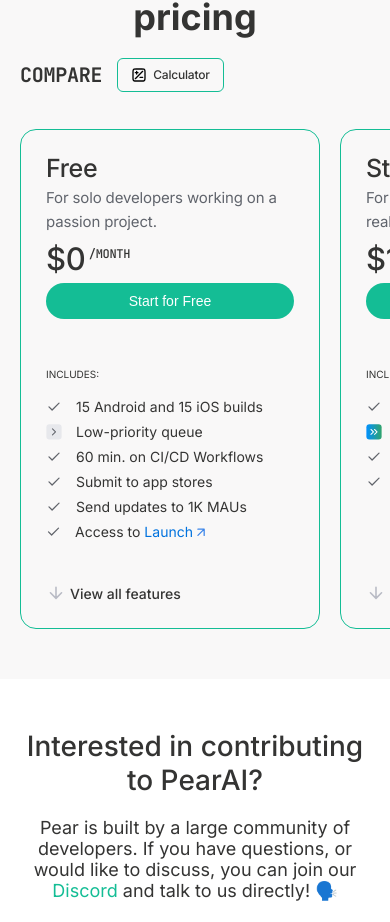
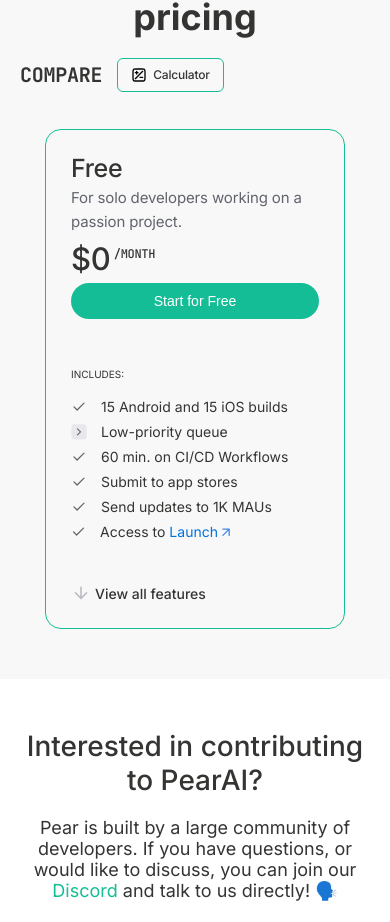
Before and after one commit to uuuuuwwwwwuuuuu/PeerAi, a React (Create React App) app: page / in a window 390 px wide. Shown: the part 2671-3593 px from the top of the page. Built offline with nearby package versions, Linux system fonts and the light colour scheme.

Commit message:
feat: slider

```diff
--- a/src/components/main/Main.scss
+++ b/src/components/main/Main.scss
@@ -72,12 +72,6 @@
     }
 }
 
-@media screen and (max-width: 660px) {
-    .price_cards_wrapper {
-        display: flex;
-    }
-}
-
 @media screen and (max-width: 470px) {
     .header_buttons_wrapper {
         flex-direction: column;
@@ -94,3 +88,26 @@
         margin: 50px 0;
     }
 }
+
+
+@media screen and (max-width: 660px) {
+    .price_cards_wrapper {
+        display: flex;
+        width: max-content;
+        gap: 50px;
+        position: relative;
+        transition: 0.15s ease transform;
+    }
+}
+
+.price_slider {
+    width: 100%;
+    display: flex;
+    flex-direction: column;
+    align-items: center;
+}
+
+.price_slider_window {
+    width: 300px;
+    overflow: hidden;
+}
--- a/src/components/main/Main.tsx
+++ b/src/components/main/Main.tsx
@@ -1,8 +1,9 @@
-import { FC } from 'react';
+import { FC, useRef, useState } from 'react';
 import './Main.scss';
 import MainCard from './MainCard/MainCard';
 import styled from 'styled-components';
 import PriceCard from './PriceCard/PriceCard';
+import useScreenSize from '../../detectScreenSize';
 
 const Prices = styled.div`
     width: 100%;
@@ -186,7 +187,167 @@
     setIsVisibleCalcModal: React.Dispatch<React.SetStateAction<boolean>>;
 }
 
+const PriceSection: FC<{ withSlider?: boolean }> = ({ withSlider }) => {
+    const data = [
+        {
+            title: 'Free',
+            info: 'For solo developers working on a passion project.',
+            price: 0,
+            options: [
+                '15 Android and 15 iOS builds',
+                'Low-priority queue',
+                '60 min. on CI/CD Workflows',
+                'Submit to app stores',
+                'Send updates to 1K MAUs',
+            ],
+            border: 'left',
+            size: 'big',
+        },
+        {
+            title: 'Starter',
+            info: 'For developers ready to launch real-world apps.',
+            price: 19,
+            options: [
+                '145 of builds',
+                'High-priority queue',
+                'Access to large workers',
+                'Send updates to 3K MAUs',
+            ],
+            border: 'none',
+            size: 'big',
+        },
+        {
+            title: 'Production',
+            info: 'For teams building and distributing production apps.',
+            price: 199,
+            options: [
+                '225 builds',
+                '2 included concurrencies',
+                'Send updates to 50K MAUs',
+                'Priority support',
+                'Single sign-on (SSO)',
+            ],
+            border: 'none',
+            size: 'big',
+        },
+        {
+            title: 'Enterprise',
+            info: 'For apps with scale, security, and compliance needs.',
+            price: 1999,
+            options: [
+                '1,000 of builds',
+                '5 included concurrencies',
+                'Send updates to 1M MAUs',
+                'Slack and strategic support add-on available',
+            ],
+            border: 'right',
+            size: 'big',
+        },
+    ] as const;
+
+    const [isTouch, setIsTouch] = useState(false);
+    const [translateValue, setTranslateValue] = useState(0);
+    const [currentSlideIndex, setCurrentSlideIndex] = useState(0);
+
+    const [startX, setStartX] = useState(0);
+    const [diffX, setDiffX] = useState(0);
+
+    const sliderWindowRef = useRef<HTMLDivElement | null>(null);
+
+    const touchStart = (event: React.TouchEvent<HTMLDivElement>) => {
+        setIsTouch(true);
+        setStartX(event.touches[0].clientX);
+    };
+
+    const touchSlide = (event: React.TouchEvent<HTMLDivElement>) => {
+        if (isTouch) {
+            const touch = event.touches[0];
+            const diffX = touch.clientX - startX;
+
+            setDiffX(diffX);
+            setTranslateValue(currentSlideIndex * 350 - diffX);
+        }
+    };
+
+    const touchEnd = () => {
+        setIsTouch(false);
+        if (diffX <= -150) {
+            setCurrentSlideIndex(prevState => {
+                if (prevState >= data.length - 1) {
+                    setTranslateValue(prevState * 350);
+                    return prevState;
+                }
+                const newValue = prevState + 1;
+                setTranslateValue(newValue * 350);
+                return newValue;
+            });
+        } else if (diffX >= 150) {
+            setCurrentSlideIndex(prevState => {
+                if (prevState <= 0) {
+                    setTranslateValue(prevState * 350);
+                    return prevState;
+                }
+                const newValue = prevState - 1;
+                setTranslateValue(newValue * 350);
+                return newValue;
+            });
+        } else {
+            setTranslateValue(currentSlideIndex * 350);
+        }
+    };
+
+    if (withSlider) {
+        return (
+            <div className="price_slider">
+                <div className="price_slider_window" ref={sliderWindowRef}>
+                    <section
+                        className="price_cards_wrapper"
+                        onTouchStart={touchStart}
+                        onTouchEnd={touchEnd}
+                        onTouchMove={touchSlide}
+                        style={{ transform: `translateX(${-translateValue}px)` }}
+                    >
+                        {data.map((priceCardData, index) => {
+                            return (
+                                <PriceCard
+                                    title={priceCardData.title}
+                                    info={priceCardData.info}
+                                    price={priceCardData.price}
+                                    options={priceCardData.options}
+                                    border={priceCardData.border}
+                                    size={priceCardData.size}
+                                    key={index}
+                                />
+                            );
+                        })}
+                    </section>
+                </div>
+            </div>
+        );
+    } else {
+        return (
+            <section className="price_cards_wrapper">
+                {data.map((priceCardData, index) => {
+                    return (
+                        <PriceCard
+                            title={priceCardData.title}
+                            info={priceCardData.info}
+                            price={priceCardData.price}
+                            options={priceCardData.options}
+                            border={priceCardData.border}
+                            size={priceCardData.size}
+                            key={index}
+                        />
+                    );
+                })}
+            </section>
+        );
+    }
+};
+
 const Main: FC<IProps> = ({ setIsVisibleCalcModal }) => {
+    const { width } = useScreenSize();
+
     return (
         <main>
             <HeaderInfoWrapper>
@@ -262,62 +423,8 @@
                             <span>Calculator</span>
                         </CompareButton>
                     </CompareWrapper>
-                    <section className="price_cards_wrapper">
-                        <PriceCard
-                            title="Free"
-                            info="For solo developers working on a passion project."
-                            price={0}
-                            options={[
-                                '15 Android and 15 iOS builds',
-                                'Low-priority queue',
-                                '60 min. on CI/CD Workflows',
-                                'Submit to app stores',
-                                'Send updates to 1K MAUs',
-                            ]}
-                            border="left"
-                            size="big"
-                        />
-                        <PriceCard
-                            title="Starter"
-                            info="For developers ready to launch real-world apps."
-                            price={19}
-                            options={[
-                                '145 of builds',
-                                'High-priority queue',
-                                'Access to large workers',
-                                'Send updates to 3K MAUs',
-                            ]}
-                            border="none"
-                            size="big"
-                        />
-                        <PriceCard
-                            title="Production"
-                            info="For teams building and distributing production apps."
-                            price={199}
-                            options={[
-                                '225 builds',
-                                '2 included concurrencies',
-                                'Send updates to 50K MAUs',
-                                'Priority support',
-                                'Single sign-on (SSO)',
-                            ]}
-                            border="none"
-                            size="big"
-                        />
-                        <PriceCard
-                            title="Enterprise"
-                            info="For apps with scale, security, and compliance needs."
-                            price={1999}
-                            options={[
-                                '1,000 of builds',
-                                '5 included concurrencies',
-                                'Send updates to 1M MAUs',
-                                'Slack and strategic support add-on available',
-                            ]}
-                            border="right"
-                            size="big"
-                        />
-                    </section>
+                    {width >= 660 ? <PriceSection /> : <PriceSection withSlider />}
+
                 </div>
             </Prices>
         </main>
--- a/src/components/main/PriceCard/PriceCard.tsx
+++ b/src/components/main/PriceCard/PriceCard.tsx
@@ -47,7 +47,7 @@
     title: string;
     info: string;
     price: number;
-    options: string[];
+    options: readonly string[];
     border: 'left' | 'right' | 'none';
     size: 'big' | 'small'
 }
```
